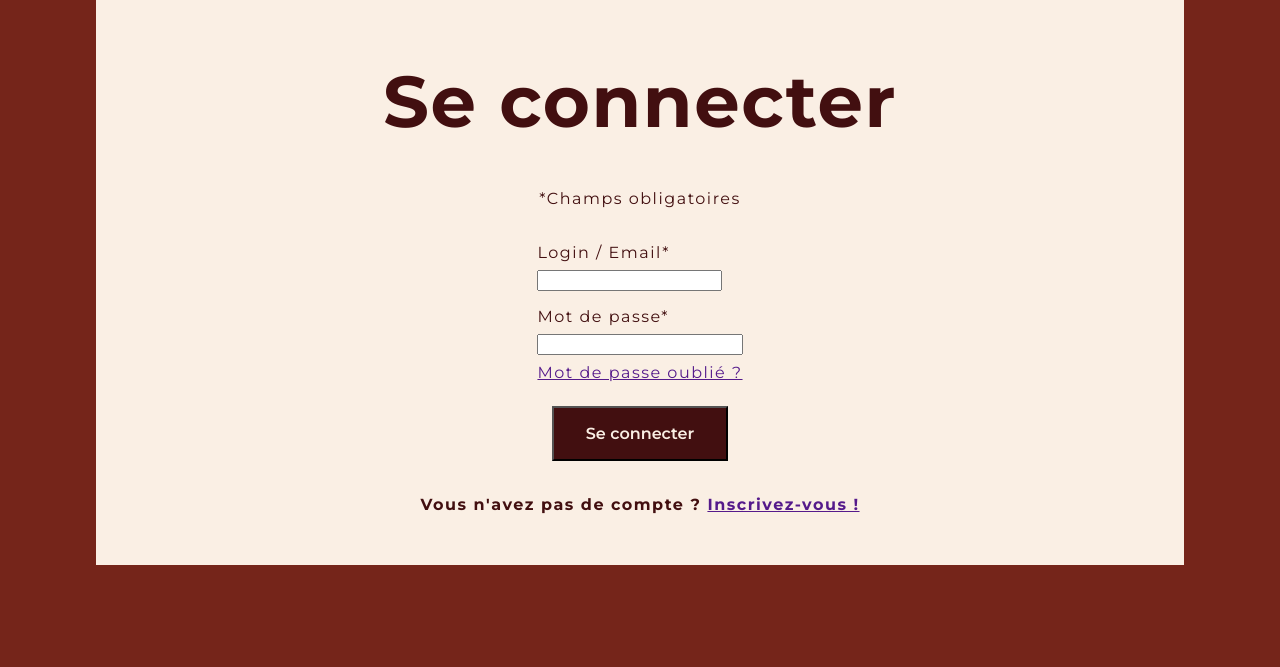
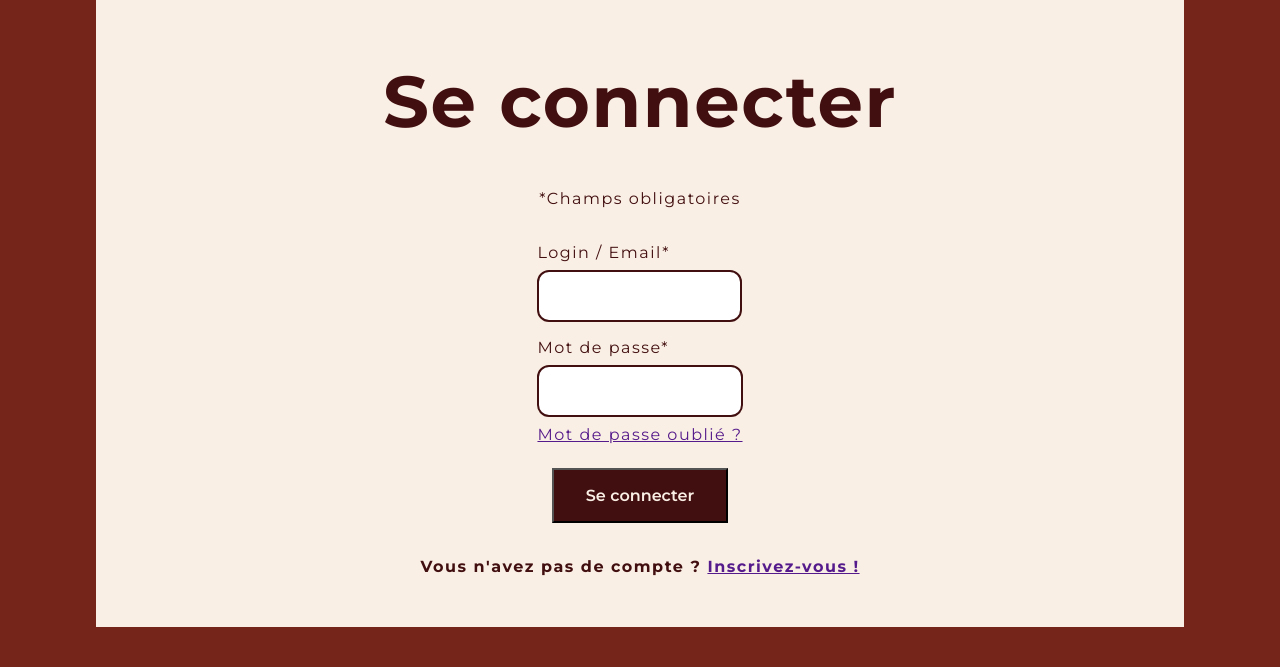
Before and after one commit to Shyronax/GLIMPSE, a PHP site: template view/view-connection.html in a window 1280 px wide. Shown: the part 97-764 px from the top of the page. Run offline with PHP 8.4, Linux system fonts and the light colour scheme; the template is opened without the code that fills it, so the values that code supplies are empty; some web fonts are replaced.

Commit message:
add input style

```diff
--- a/styles.css
+++ b/styles.css
@@ -291,6 +291,14 @@ main {
     gap: 0.5rem;
 }
 
+.form__input {
+    width: 100%;
+    padding: 1rem;
+    border-radius: 0.75rem;
+    border: 2px solid var(--color-tertiary-background);
+    font-family: 'Montserrat', sans-serif;
+}
+
 /* ----------------------------- *
  *             FOOTER            *
  * ----------------------------- */
```
